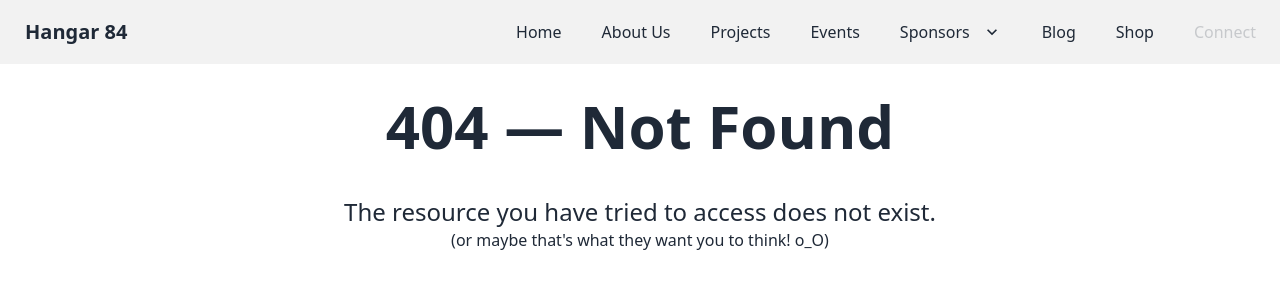
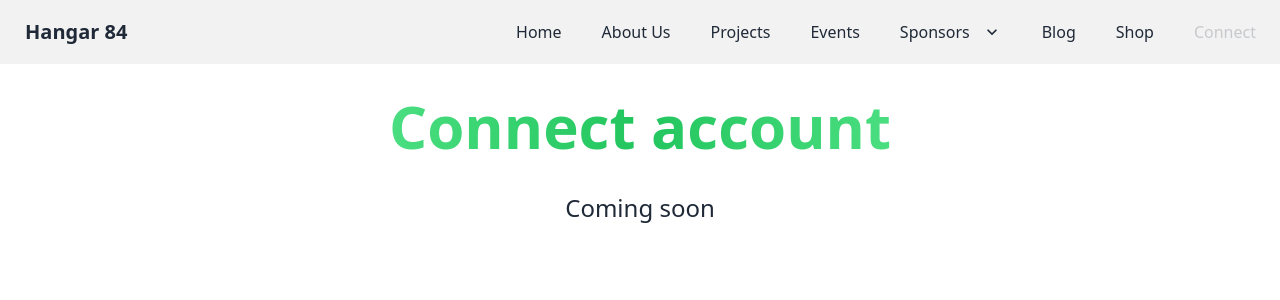
Before and after one commit to ZavionCyboron/hangar84.org, a SvelteKit app: page /connect in a window 1280 px wide. Before the commit this address had no page. Shown: the top 300 px of the page. Built offline with nearby package versions, Linux system fonts and the light colour scheme.

Commit message:
feat: add connect page to the website

```diff
--- /dev/null
+++ b/src/routes/connect/+page.svelte
@@ -0,0 +1,16 @@
+<svelte:head>
+	<title>Connect | Hangar 84</title>
+	<meta content="Connect | Hangar 84" property="og:title"/>
+	<meta content="Connect account on Hangar 84, FRC Team 7271" property="og:description"/>
+	<meta content="https://hangar84.org/connect" property="og:url"/>
+	<meta content="#32cd32" data-react-helmet="true" name="theme-color"/>
+</svelte:head>
+
+<div class="flex flex-col items-center mt-8 mb-16 scroll-m-0">
+	<div class="shrink text-center flex flex-col space-y-6">
+		<h1 class="pb-3 text-6xl font-bold bg-gradient-to-r from-green-400 via-green-500 to-green-400 inline-block text-transparent bg-clip-text">
+			Connect account
+		</h1>
+		<h3 class="text-2xl text-center"> Coming soon</h3>
+	</div>
+</div>
```
